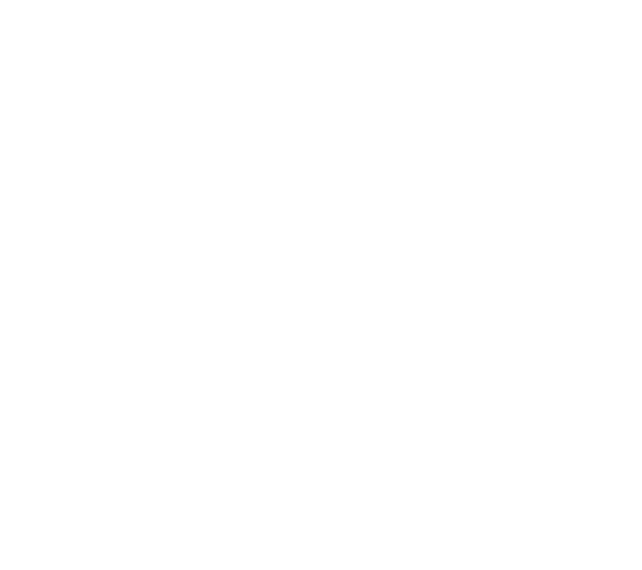
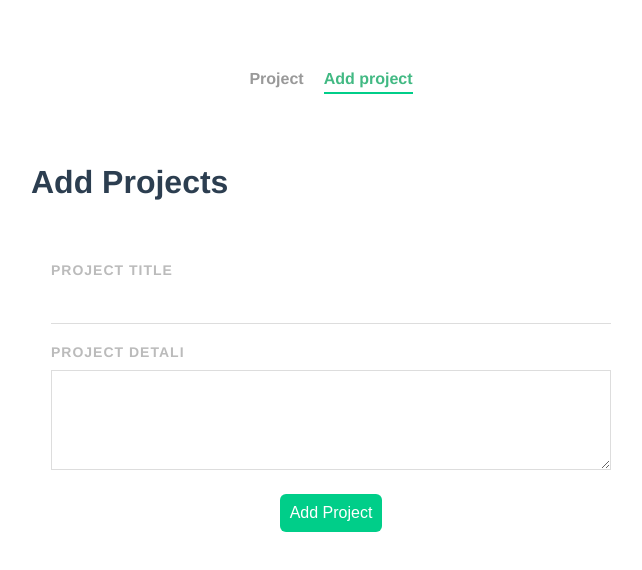
Before and after one commit to SoeSandarWin472/project-planning, a Vue app: page /addProject in a window 1280 px wide. Before the commit this address had no page. Shown: the top 570 px of the page, without its empty margins (309-951 px from the left). Built offline with nearby package versions, Linux system fonts and the light colour scheme.

Commit message:
addproject form and navbar styles

```diff
--- a/database/db.json
+++ b/database/db.json
@@ -1,3 +1,28 @@
 {
-  "projects": []
+  "projects": [
+    {
+      "id": 1,
+      "title": "project One",
+      "detail": "project details",
+      "complete": false
+    },
+    {
+      "id": 2,
+      "title": "project One",
+      "detail": "project details",
+      "complete": false
+    },
+    {
+      "id": 3,
+      "title": "project One",
+      "detail": "project details",
+      "complete": false
+    },
+    {
+      "id": 4,
+      "title": "project One",
+      "detail": "project details",
+      "complete": true
+    }
+  ]
 }
--- a/src/App.vue
+++ b/src/App.vue
@@ -1,7 +1,15 @@
 <template>
-
+  <NavBar></NavBar>
   <router-view/>
 </template>
+
+<script>
+import NavBar from './components/NavBar.vue'
+export default{
+  components:{NavBar}
+}
+</script>
+
 
 <style>
 #app {
--- /dev/null
+++ b/src/components/NavBar.vue
@@ -0,0 +1,30 @@
+<template>
+  <nav class="main-nav">
+    <router-link to="/">Project</router-link>
+    <router-link :to="{name:'addProject'}">Add project</router-link>
+  </nav>
+</template>
+
+<script>
+export default {
+
+}
+</script>
+
+<style>
+.main-nav{
+    text-align: center;
+    margin: 40px auto;
+}
+.main-nav a{
+    display: inline-block;
+    text-decoration: none;
+    margin: 0 10px;
+    color: #999;
+    font-size: 18x;
+}
+a.router-link-active{
+    border-bottom: 2px solid #00ce89;
+    padding-bottom: 4px;
+}
+</style>
--- a/src/components/SingleProject.vue
+++ b/src/components/SingleProject.vue
@@ -1,5 +1,5 @@
 <template>
- <div class="project" >
+ <div class="project" :class="{complete:project.complete}" >
     <div class="flexing">
     <div ><h3 @click="showDetail=!showDetail"> {{ project.title }}</h3></div>
     <div>
@@ -9,13 +9,13 @@
         <span class="material-symbols-outlined">
         edit
         </span>
-        <span class="material-symbols-outlined">
+        <span class="material-symbols-outlined" @click="updateProject">
         done
         </span>
     </div>
     </div>
      <p v-if="showDetail"> {{ project.detail }}</p>
-
+    {{ project.complete }}
  </div>
 </template>
 
@@ -36,8 +36,22 @@
                 this.$emit("delete",this.project.id)
             })
             .catch((err)=>{
+            })
 
-            })
+        },
+        updateProject(){
+            let updateCompleteRoute=this.api+this.project.id;
+            fetch(updateCompleteRoute,{
+                method:"PATCH",
+                headers:{"Content-Type":"application/json"},
+                body:JSON.stringify({complete:!this.project.complete})
+                })
+                .then(()=>{
+                    this.$emit("complete",this.project.id)
+                })
+                .catch((err)=>{
+
+                })
 
         }
     }
@@ -50,6 +64,7 @@
     background-color: #f2f2f2;
     margin:10px ;
     border-left: 6px solid crimson;
+    border-radius: 10px;
 }
 h3{
     cursor: pointer;
@@ -67,4 +82,7 @@
     cursor: pointer;
     color: #777;
 }
+.complete{
+    border-left-color: green;
+}
 </style>
--- a/src/router/index.js
+++ b/src/router/index.js
@@ -1,11 +1,17 @@
 import { createRouter, createWebHistory } from 'vue-router'
-import HomeView from '../views/HomeView.vue'
+import HomeView from '../views/HomeView.vue';
+import AddProject from '../views/AddProject.vue';
 
 const routes = [
   {
     path: '/',
     name: 'home',
     component: HomeView
+  },
+  {
+    path: '/addProject',
+    name: 'addProject',
+    component: AddProject
   },
 
 ]
--- /dev/null
+++ b/src/views/AddProject.vue
@@ -0,0 +1,58 @@
+<template>
+  <h1>Add Projects</h1>
+  <form>
+    <label>Project Title</label>
+    <input type="text">
+    <label>Project Detali</label>
+    <textarea name="" id="" cols="30" rows="10"></textarea>
+    <button>Add Project</button>
+  </form>
+</template>
+
+<script>
+export default {
+
+}
+</script>
+
+<style>
+form{
+    background:white;
+    padding: 20px;
+    border-radius: 10px;
+}
+label{
+    display: block;
+    color: #bbb;
+    text-transform: uppercase;
+    font-size: 14px;
+    font-weight: bold;
+    letter-spacing: 1px;
+    margin: 20px 0 10px 0;
+}
+input{
+    padding: 10px;
+    border: 0;
+    border-bottom: 1px solid #ddd;
+    width: 100%;
+    box-sizing: border-box;
+
+}
+textarea{
+    border: 1px solid #ddd;
+    padding: 10px;
+    width: 100%;
+    box-sizing: border-box;
+    height: 100px;
+}
+form button{
+    display: block;
+    margin: 20px auto 0;
+    background: #00ce89;
+    color: white;
+    padding: 10px;
+    border: 0;
+    border-radius: 6px;
+    font-size: 16px;
+}
+</style>
--- a/src/views/HomeView.vue
+++ b/src/views/HomeView.vue
@@ -2,7 +2,7 @@
   <div class="home">
     <h1>Home</h1>
     <div v-for="project in projects" :key="project.id">
-     <SingleProject :project="project" @delete="deleteProject"></SingleProject>
+     <SingleProject :project="project" @delete="deleteProject" @complete="completeProject"></SingleProject>
     </div>
    </div>
 </template>
@@ -24,6 +24,13 @@
       this.projects=this.projects.filter(project=>{
         return project.id !=id
       })
+    },
+    completeProject(id){
+      let findProject=this.projects.find(project=>{
+        return project.id==id;
+      });
+      findProject.complete=!findProject.complete
+
     }
   },
   mounted(){
```
